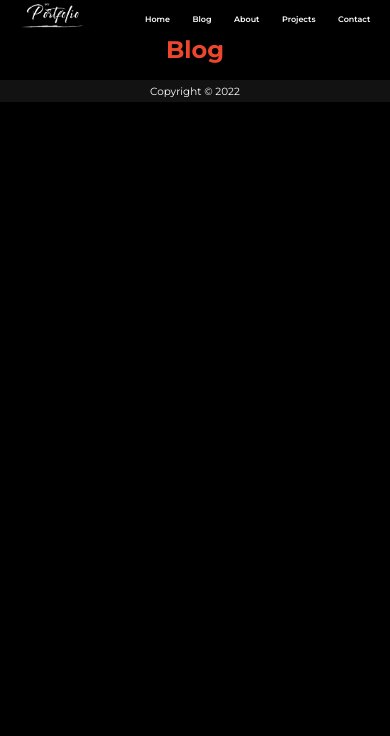
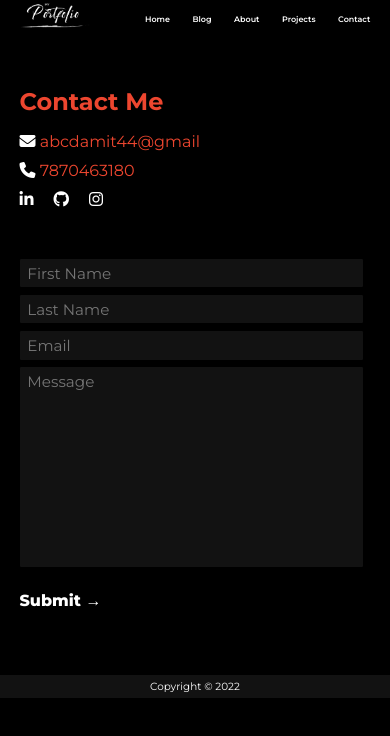
Before and after one commit to abcdamit44/react-portfolio, a React (Create React App) app: page /contact in a window 390 px wide. Shown: the top 736 px of the page. Built offline with nearby package versions, Linux system fonts and the light colour scheme.

Commit message:
Changes on contact page

```diff
--- a/public/index.html
+++ b/public/index.html
@@ -11,6 +11,9 @@
 
   <link rel="manifest" href="%PUBLIC_URL%/manifest.json" />
   <link rel="stylesheet" href="https://cdn.jsdelivr.net/npm/@fancyapps/ui@4.0/dist/fancybox.css" />
+  <link rel="stylesheet" href="https://cdnjs.cloudflare.com/ajax/libs/font-awesome/6.1.1/css/all.min.css"
+    integrity="sha512-KfkfwYDsLkIlwQp6LFnl8zNdLGxu9YAA1QvwINks4PhcElQSvqcyVLLD9aMhXd13uQjoXtEKNosOWaZqXgel0g=="
+    crossorigin="anonymous" referrerpolicy="no-referrer" />
 
   <title>Portfolio</title>
 </head>
--- a/src/App.css
+++ b/src/App.css
@@ -44,6 +44,10 @@ body {
   margin-bottom: 5vw;
 }
 
+.ms-3 {
+  margin-left: 1.25vw;
+}
+
 .d-flex {
   display: flex;
 }
@@ -64,7 +68,13 @@ body {
   justify-content: flex-end;
 }
 
+.text-red {
+  color: #ED462F;
+}
 
+.text-white {
+  color: #fff;
+}
 
 /* Important style END */
 
@@ -108,7 +118,7 @@ nav {
 /* Navbar END */
 
 
-/* Banenr  */
+/* Banner  */
 
 .banner {
   margin-block-start: 13vw;
@@ -178,7 +188,7 @@ nav {
 }
 
 
-/* Banenr END */
+/* Banner END */
 
 
 
@@ -221,7 +231,7 @@ nav {
   transform: scale(1);
 }
 
-.projects .card .card-body {}
+/* .projects .card .card-body {} */
 
 .projects .card .card-body .card-title {
   text-align: center;
@@ -557,16 +567,6 @@ footer p {
     font-size: 0.85rem;
   }
 
-  .contact input[type=text],
-  .contact input[type=email],
-  textarea {
-    font-size: 0.65rem;
-  }
-
-  .contact button {
-    font-size: 1rem;
-    margin: 1rem 0;
-  }
 
   footer p {
     font-size: 0.65rem;
--- a/src/components/Contact.jsx
+++ /dev/null
@@ -1,20 +0,0 @@
-import React from 'react';
-
-const Contact = () => {
-    return (
-        <>
-            {/* <!-- Blog Section --> */}
-            <div className="container" id="projects">
-                <div className="projects">
-                    <h2>Blog</h2>
-                    <div className="d-flex justify-content-between">
-
-                    </div>
-                </div>
-            </div>
-            {/* <!-- Blog Section END --> */}
-        </>
-    )
-}
-
-export default Contact
--- /dev/null
+++ b/src/components/contact/Contact.css
@@ -0,0 +1,69 @@
+.contact-single {
+    height: auto;
+}
+
+.contact-single.contact button {
+    margin-bottom: 50px;
+}
+
+.contact-details {
+    margin-bottom: 50px;
+    display: flex;
+    justify-content: flex-start;
+}
+
+.contact-details a {
+    text-decoration: none;
+}
+
+.contact-details .contact-phone:nth-child(2) {
+    margin-left: 1.25rem;
+}
+
+.contact-socialIcons a {
+    margin-left: 1.25rem;
+}
+
+/* Responsive */
+@media(max-width:768px) {
+    .contact-single {
+        height: 80vh;
+    }
+
+    .contact-single h2 {
+        margin-top: 10vw;
+    }
+
+    .contact-details {
+        flex-direction: column;
+    }
+
+    .contact-details .contact-phone:nth-child(2) {
+        margin-left: 0;
+        margin: 10px 0;
+    }
+
+    .contact-socialIcons a:first-child {
+        margin: 0;
+    }
+
+    .contact input[type=text],
+    .contact input[type=email],
+    textarea {
+        font-size: 0.95rem;
+        width: inherit;
+    }
+
+    .contact input[type=text]:nth-child(2) {
+        margin-top: 2vw !important;
+    }
+
+    .contact button {
+        font-size: 1rem;
+        margin: 1rem 0;
+    }
+
+    .contact div:first-child {
+        flex-direction: column;
+    }
+}
--- /dev/null
+++ b/src/components/contact/Contact.jsx
@@ -0,0 +1,62 @@
+import React, { useRef } from 'react';
+import "./Contact.css";
+import emailjs from '@emailjs/browser';
+
+const Contact = () => {
+    const form = useRef();
+
+    const sendEmail = (e) => {
+        e.preventDefault();
+        if (form.current.first_name.value && form.current.last_name.value && form.current.user_email.value && form.current.message.value) {
+            emailjs.sendForm('service_a2t8e0j', 'template_776lfba', form.current, 'Lc-iAvWOyMAbOgtV2')
+                .then((result) => {
+                    alert("Sent")
+                }, (error) => {
+                    alert("Not Sent!!")
+                });
+            console.log(form.current.first_name.value);
+            form.current.reset();
+        } else {
+            alert("Please fill the form")
+        }
+    };
+    return (
+        <>
+            {/* <!-- Contact Section --> */}
+            <div className="container" id="contact">
+                <div className="contact contact-single ">
+                    <h2>Contact Me</h2>
+                    <div className="contact-details">
+                        <a href="mailto:abcdamit44@gmail.com" className='contact-email'><i className="text-white fa-solid fa-envelope"></i> <span className='text-red'>abcdamit44@gmail</span></a>
+                        <a href="tel:7870463180" className='contact-phone'><i className="text-white fa-solid fa-phone"></i> <span className='text-red'>7870463180</span></a>
+                        <div className="contact-socialIcons">
+                            <a href="https://www.linkedin.com/in/amit-singh-b96836142/" target="_linkedin"><i className="text-white fa-brands fa-linkedin-in"></i></a>
+                            <a href="https://github.com/abcdamit44" target="_github"><i className="text-white fa-brands fa-github"></i></a>
+                            <a href="https://www.instagram.com/_amit_singh_44/" target="_instagram"><i className="text-white fa-brands fa-instagram"></i></a>
+                        </div>
+                    </div>
+
+                    <form ref={form} onSubmit={sendEmail}>
+                        <div className="d-flex">
+                            <input type="text" name="first_name" id="" placeholder="First Name" />
+                            <input type="text" name="last_name" id="" placeholder="Last Name" />
+                        </div>
+                        <div className="mt-3 d-flex">
+                            <input type="email" name="user_email" id="user_email" className="w-100" placeholder="Email" />
+                        </div>
+                        <div className="d-flex mt-3">
+                            <textarea name="message" id="" cols="30" rows="10" className="w-100" placeholder="Message"></textarea>
+                        </div>
+                        <div className="mt-3">
+                            <button type="submit">Submit <span>&rarr;</span></button>
+                        </div>
+
+                    </form>
+                </div>
+            </div>
+            {/* <!-- Contact Section END--> */}
+        </>
+    )
+}
+
+export default Contact
--- a/src/components/portfolio/Portfolio.jsx
+++ b/src/components/portfolio/Portfolio.jsx
@@ -2,7 +2,7 @@ import React from 'react';
 import Home from '../Home';
 import About from '../about/About';
 import Project from '../projects/Project';
-import Contact from '../Contact';
+import Contact from '../contact/Contact';
 import Blog from '../Blog';
 import {
     Routes,
```
